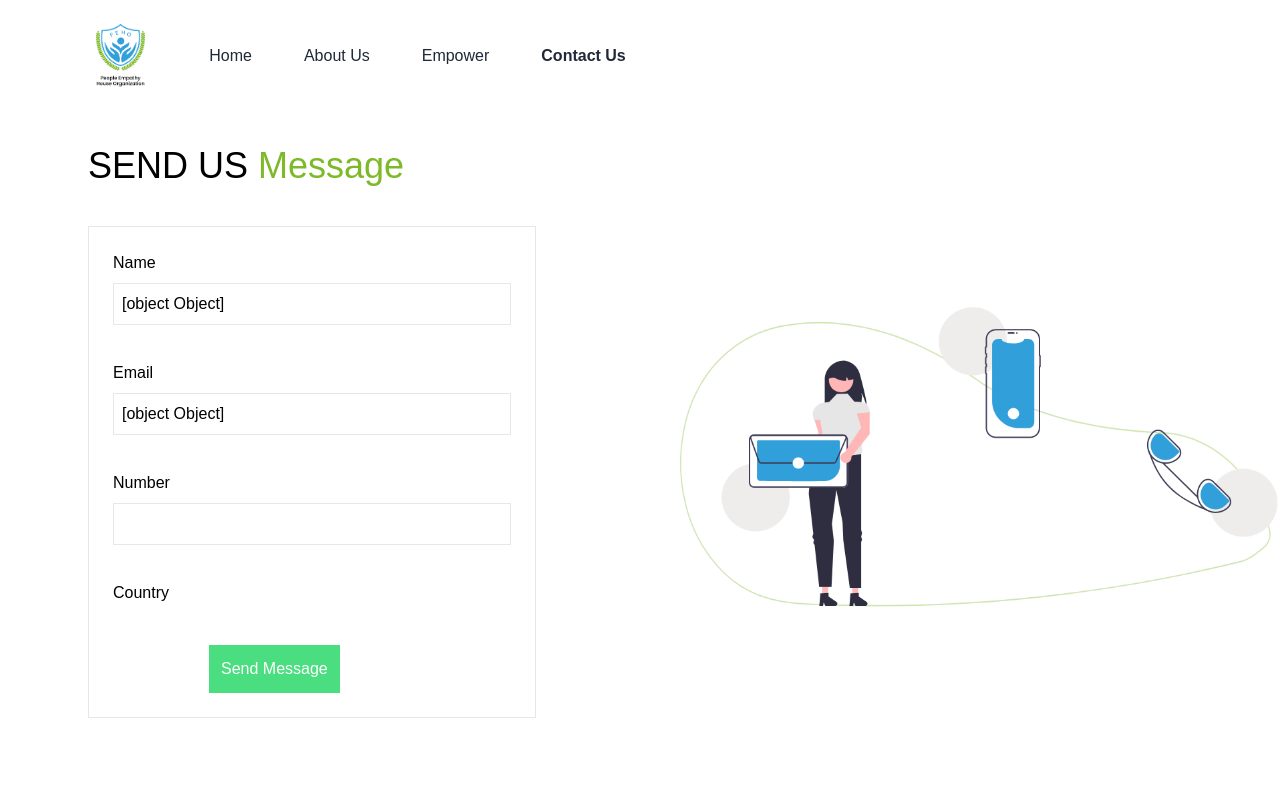
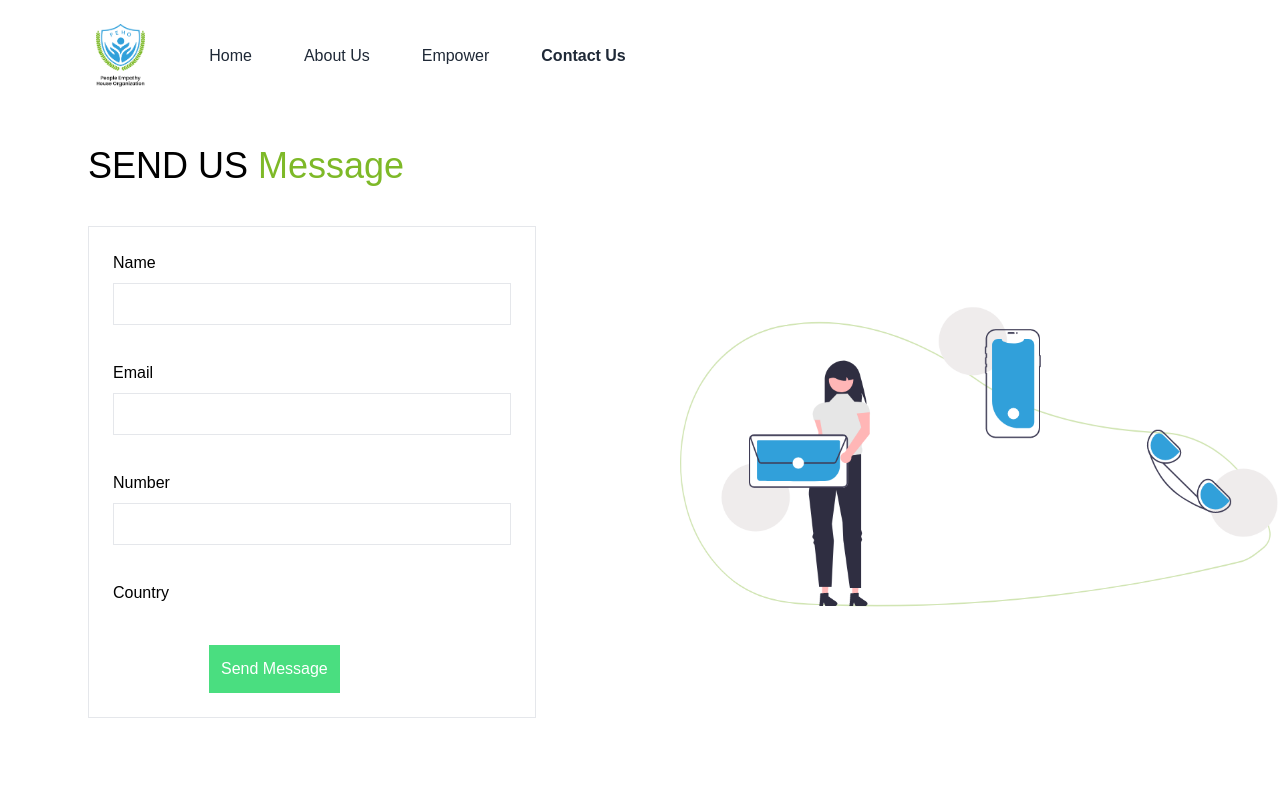
Before and after one commit to safi-n/peho-react, a React (Create React App) app: page /contact-us in a window 1280 px wide. Shown: the top 800 px of the page. Built offline with nearby package versions, Linux system fonts and the light colour scheme.

Commit message:
FEAT: contact us page changes form

```diff
--- a/src/Pages/ContactUs.jsx
+++ b/src/Pages/ContactUs.jsx
@@ -1,9 +1,9 @@
 import React, { useState, useRef } from "react";
-import Select from 'react-select'
+import Select from "react-select";
 import Footer from "../components/Footer";
 import contactUsImg from "../assets/PNG/contactUsImg.png";
 const ContactUs = () => {
-  const isMounted = useRef(true);
+  // const isMounted = useRef(true);
   const [formData, setFormData] = useState({
     name: "",
     number: "",
@@ -18,12 +18,10 @@ const ContactUs = () => {
   };
 
   const onMutated = (e) => {
-    // if (!e.target.files) {
-    //   setFormData((preState) => ({
-    //     ...preState,
-    //     [e.target.id]: e.traget.value,
-    //   }));
-    // }
+    setFormData({
+      [e.target.id]: e.target.value
+    }
+    )
   };
   return (
     <div className="container">
@@ -46,10 +44,12 @@ const ContactUs = () => {
                 </label>
                 <input
                   type="text"
-                  value={formData}
-                  id="phoneNumber"
+                  value={name}
+                  name='name'
+                  id="name"
                   className="text-input p-2 border"
                   onChange={onMutated}
+                  required
                 />
               </div>
 
@@ -59,21 +59,24 @@ const ContactUs = () => {
                 </label>
                 <input
                   type="email"
-                  id="phoneNumber"
-                  value={formData}
+                  id="email"
+                  name="email"
+                  value={email}
                   className="text-input p-2 border"
                   onChange={onMutated}
+                  required
                 />
               </div>
 
               <div className="input-field-text flex flex-col mt-9">
-                <label htmlFor="Email" className="mb-2 font-light">
+                <label htmlFor="number" className="mb-2 font-light">
                   Number
                 </label>
                 <input
                   type="number"
                   id="phoneNumber"
-                  value={formData}
+                  name="phone"
+                  value={number}
                   className="text-input p-2 border"
                   onChange={onMutated}
                 />
@@ -86,13 +89,13 @@ const ContactUs = () => {
                 {/* <select id="selectCountry" className='font-light' value={formData}>
                   <option value="Afghanistan">Afghanistan</option>
                 </select> */}
+
               </div>
 
               <div className="formButton mt-8 ml-24">
                 <button
                   type="submit"
-                  className="p-3 bg-green-400 text-white font-light"
-                >
+                  className="p-3 bg-green-400 text-white font-light"                >
                   Send Message
                 </button>
               </div>
```
